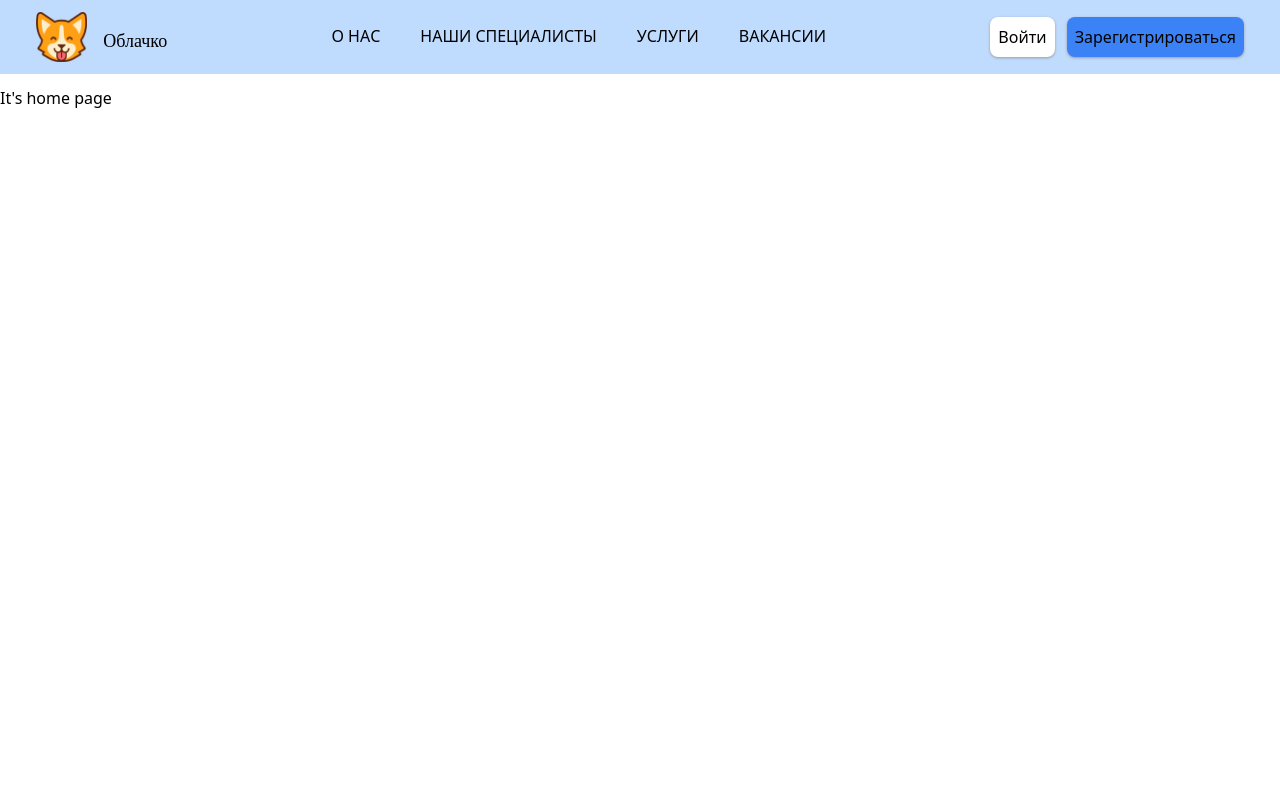
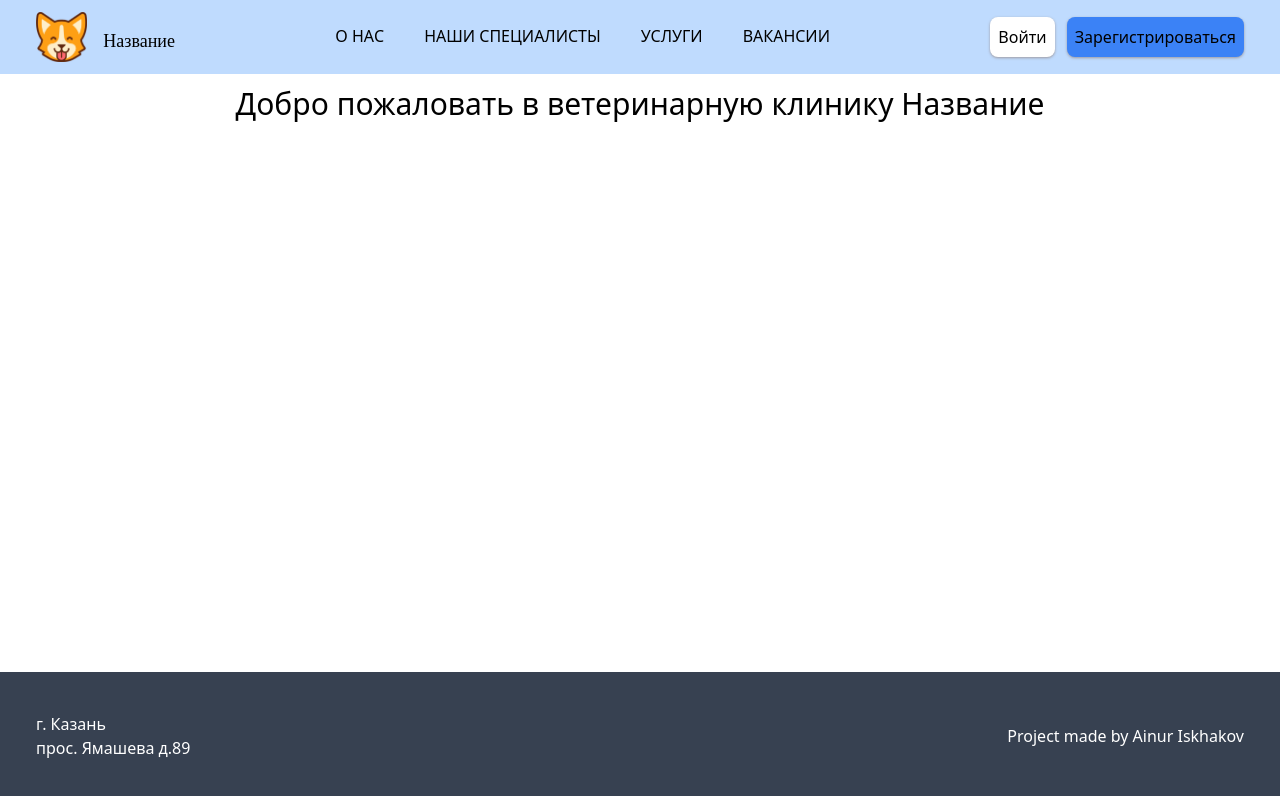
Before and after one commit to i-Nur23/vetclinic_coursework, a React (Create React App) app in the folder vet-clinic.frontend/: page / in a window 1280 px wide. Shown: the top 796 px of the page. Built offline with nearby package versions, Linux system fonts and the light colour scheme.

Commit message:
Создал простой footer

```diff
--- a/vet-clinic.frontend/src/components/Footer/Footer.tsx
+++ b/vet-clinic.frontend/src/components/Footer/Footer.tsx
@@ -1,7 +1,24 @@
 import React from 'react'
+import './footer.css'
 
 const Footer = () => {
-    return (<div className=""></div>)
+    return (
+        <footer className="container bg-gray-700 px-2 py-10 to-bottom">
+          <div className="px-7 border-b-gray-70">
+            <div className="flex justify-between">
+              <div>
+                <p className="text-white">г. Казань</p>
+                <p className="text-white">прос. Ямашева д.89</p>
+              </div>
+              <div className="flex">
+                <p className="text-white m-auto">Project made by <a href="https://github.com/i-Nur23" style={{ color: "white" }}>
+                  Ainur Iskhakov
+                </a></p>
+              </div>
+            </div>
+
+          </div>
+        </footer>)
 }
 
 export default Footer
--- /dev/null
+++ b/vet-clinic.frontend/src/components/Footer/footer.css
@@ -0,0 +1,5 @@
+footer.to-bottom{
+    position: absolute;
+    bottom: 0;
+    width: 100%;
+}
--- a/vet-clinic.frontend/src/components/Navbar/Navbar.tsx
+++ b/vet-clinic.frontend/src/components/Navbar/Navbar.tsx
@@ -13,7 +13,7 @@ const Navbar = () => {
                 <div className='flex align-middle' style={{height: "50px"}}>
                   <img src={logo} alt='logo' style={{maxHeight: "100%"}}/>
                   <div className='m-auto ml-4'>
-                    <div className='pt-2 text-lg text-center align-middle font-rus text-black'>Облачко</div>
+                    <div className='pt-2 text-lg text-center align-middle font-rus text-black'>Название</div>
                   </div>
                 </div>
               </a>
--- a/vet-clinic.frontend/src/views/Home/Home.tsx
+++ b/vet-clinic.frontend/src/views/Home/Home.tsx
@@ -2,10 +2,13 @@ import React from "react";
 
 const Home = () => {
   return(
-    <h1>
-      It's home page
-
-    </h1>
+    <div className="container px-9">
+      <div className="flex justify-center">
+        <h2 className="align-middle text-3xl">
+          Добро пожаловать в ветеринарную клинику Название
+        </h2>
+      </div>
+    </div>
   )
 }
 
```
